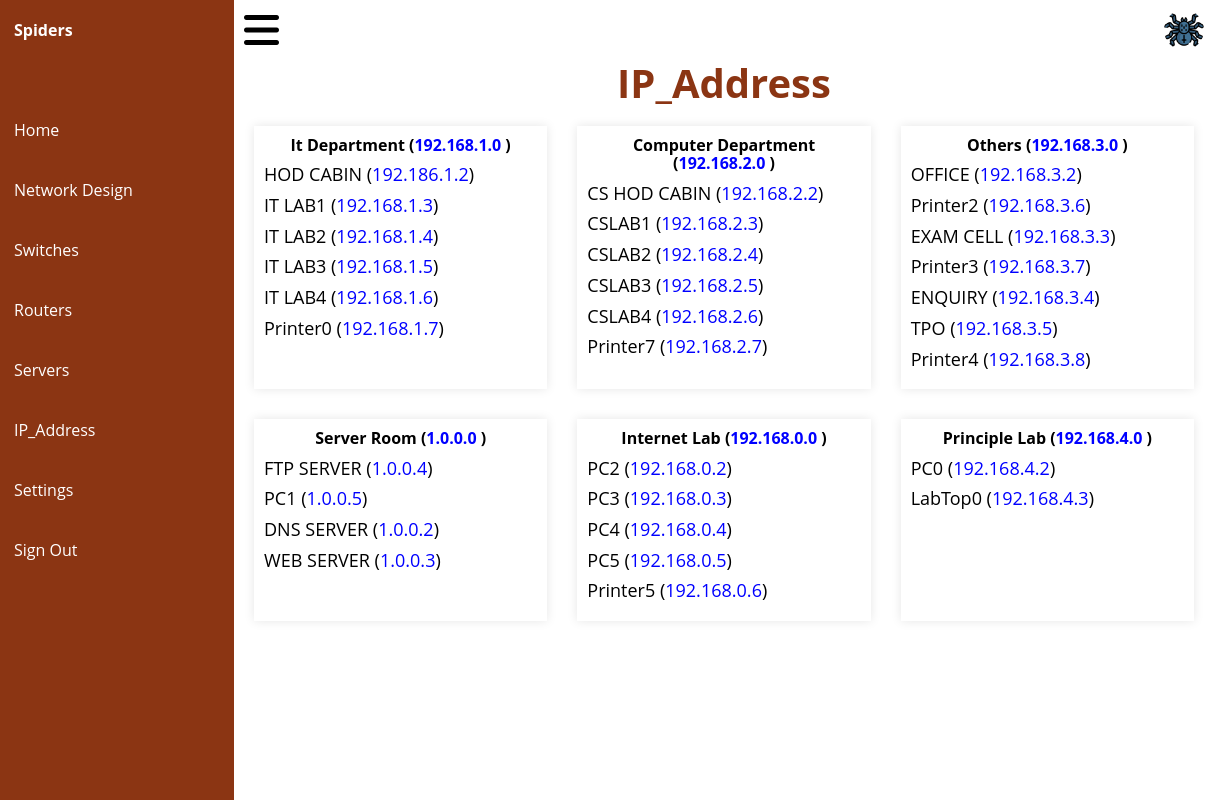
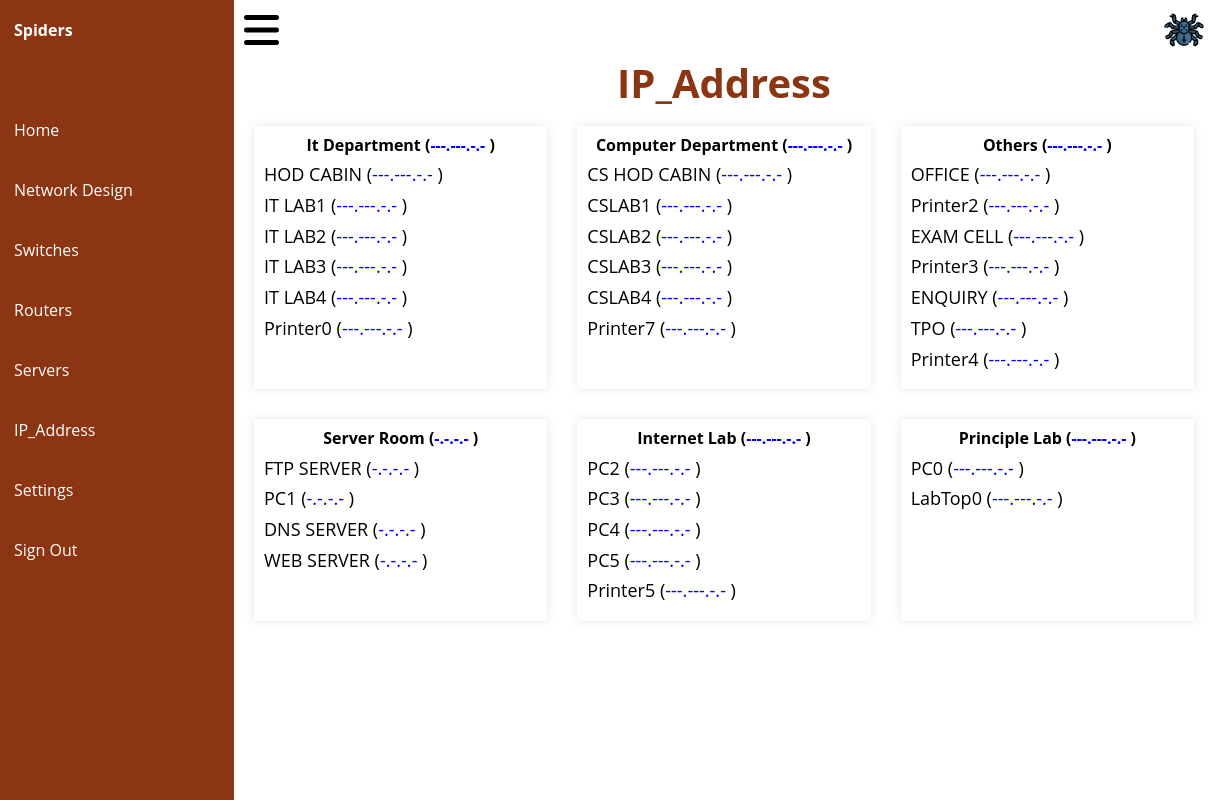
Before and after one commit to ahmedBarakat310/NetWorkProject, a plain HTML site: page Config.html in a window 1280 px wide. Shown: the full height of the page, 66-1280 px from the left. Drawn offline with Linux system fonts and the light colour scheme.

Commit message:
Add files via upload

```diff
--- a/Config.html
+++ b/Config.html
@@ -117,26 +117,26 @@
               </div>
               <div class="ipContainer" id="ipContainer">
                 <div class="ipBox">
-                  <h2>It Department (<span>192.168.1.0</span> )</h2>
+                  <h2>It Department (<span>---.---.-.-</span> )</h2>
                   <ul  id="ipDevices">
 
 
-                   <li>HOD CABIN (<span>192.186.1.2</span>) </li>
+                   <li>HOD CABIN (<span>---.---.-.-</span> ) </li>
 
 
-                   <li>IT LAB1 (<span>192.168.1.3</span>) </li>
+                   <li>IT LAB1 (<span>---.---.-.-</span> ) </li>
 
 
-                   <li>IT LAB2 (<span>192.168.1.4</span>) </li>
+                   <li>IT LAB2 (<span>---.---.-.-</span> ) </li>
 
 
-                   <li>IT LAB3 (<span>192.168.1.5</span>) </li>
+                   <li>IT LAB3 (<span>---.---.-.-</span> ) </li>
 
 
-                   <li>IT LAB4 (<span>192.168.1.6</span>) </li>
+                   <li>IT LAB4 (<span>---.---.-.-</span> ) </li>
 
 
-                   <li>Printer0 (<span>192.168.1.7</span>) </li>
+                   <li>Printer0 (<span>---.---.-.-</span> ) </li>
 
 
 
@@ -145,26 +145,26 @@
                </div>
 
                   <div class="ipBox">
-                  <h2>Computer Department (<span>192.168.2.0</span> )</h2>
+                  <h2>Computer Department (<span>---.---.-.-</span> )</h2>
                   <ul  id="ipDevices">
 
 
-                   <li>CS HOD CABIN (<span>192.168.2.2</span>) </li>
+                   <li>CS HOD CABIN (<span>---.---.-.-</span> )</li>
 
 
-                   <li>CSLAB1 (<span>192.168.2.3</span>) </li>
+                   <li>CSLAB1 (<span>---.---.-.-</span> )</li>
 
 
-                   <li>CSLAB2 (<span>192.168.2.4</span>) </li>
+                   <li>CSLAB2 (<span>---.---.-.-</span> )</li>
 
 
-                   <li>CSLAB3 (<span>192.168.2.5</span>) </li>
+                   <li>CSLAB3 (<span>---.---.-.-</span> )</li>
 
 
-                   <li>CSLAB4 (<span>192.168.2.6</span>) </li>
+                   <li>CSLAB4 (<span>---.---.-.-</span> )</li>
 
 
-                   <li>Printer7 (<span>192.168.2.7</span>) </li>
+                   <li>Printer7 (<span>---.---.-.-</span> )</li>
 
 
 
@@ -173,29 +173,29 @@
                </div>
 
                   <div class="ipBox">
-                  <h2>Others (<span>192.168.3.0</span> )</h2>
+                  <h2>Others (<span>---.---.-.-</span> )</h2>
                   <ul  id="ipDevices">
 
 
-                   <li>OFFICE (<span>192.168.3.2</span>) </li>
+                   <li>OFFICE (<span>---.---.-.-</span> )</li>
 
 
-                   <li>Printer2 (<span>192.168.3.6</span>) </li>
+                   <li>Printer2 (<span>---.---.-.-</span> )</li>
 
 
-                   <li>EXAM CELL (<span>192.168.3.3</span>) </li>
+                   <li>EXAM CELL (<span>---.---.-.-</span> )</li>
 
 
-                   <li>Printer3 (<span>192.168.3.7</span>) </li>
+                   <li>Printer3 (<span>---.---.-.-</span> )</li>
 
 
-                   <li>ENQUIRY (<span>192.168.3.4</span>) </li>
+                   <li>ENQUIRY (<span>---.---.-.-</span> )</li>
 
 
-                   <li>TPO (<span>192.168.3.5</span>) </li>
+                   <li>TPO (<span>---.---.-.-</span> )</li>
 
 
-                   <li>Printer4 (<span>192.168.3.8</span>) </li>
+                   <li>Printer4 (<span>---.---.-.-</span> )</li>
 
 
 
@@ -204,20 +204,20 @@
                </div>
 
                   <div class="ipBox">
-                  <h2>Server Room (<span>1.0.0.0</span> )</h2>
+                  <h2>Server Room (<span>-.-.-.-</span> )</h2>
                   <ul  id="ipDevices">
 
 
-                   <li>FTP SERVER (<span>1.0.0.4</span>) </li>
+                   <li>FTP SERVER (<span>-.-.-.-</span> ) </li>
 
 
-                   <li>PC1 (<span>1.0.0.5</span>) </li>
+                   <li>PC1 (<span>-.-.-.-</span> ) </li>
 
 
-                   <li>DNS SERVER (<span>1.0.0.2</span>) </li>
+                   <li>DNS SERVER (<span>-.-.-.-</span> ) </li>
 
 
-                   <li>WEB SERVER (<span>1.0.0.3</span>) </li>
+                   <li>WEB SERVER (<span>-.-.-.-</span> ) </li>
 
 
 
@@ -226,23 +226,23 @@
                </div>
 
                   <div class="ipBox">
-                  <h2>Internet Lab (<span>192.168.0.0</span> )</h2>
+                  <h2>Internet Lab (<span>---.---.-.-</span> )</h2>
                   <ul  id="ipDevices">
 
 
-                   <li>PC2 (<span>192.168.0.2</span>) </li>
+                   <li>PC2 (<span>---.---.-.-</span> )</li>
 
 
-                   <li>PC3  (<span>192.168.0.3</span>) </li>
+                   <li>PC3  (<span>---.---.-.-</span> )</li>
 
 
-                   <li>PC4 (<span>192.168.0.4</span>) </li>
+                   <li>PC4 (<span>---.---.-.-</span> )</li>
 
 
-                   <li>PC5 (<span>192.168.0.5</span>) </li>
+                   <li>PC5 (<span>---.---.-.-</span> )</li>
 
 
-                   <li>Printer5 (<span>192.168.0.6</span>) </li>
+                   <li>Printer5 (<span>---.---.-.-</span> )</li>
 
 
 
@@ -251,14 +251,14 @@
                </div>
 
                   <div class="ipBox">
-                  <h2>Principle Lab (<span>192.168.4.0</span> )</h2>
+                  <h2>Principle Lab (<span>---.---.-.-</span> )</h2>
                   <ul  id="ipDevices">
 
 
-                   <li>PC0 (<span>192.168.4.2</span>) </li>
+                   <li>PC0 (<span>---.---.-.-</span> )</li>
 
 
-                   <li>LabTop0  (<span>192.168.4.3</span>) </li>
+                   <li>LabTop0  (<span>---.---.-.-</span> )</li>
 
 
 
--- a/css/style.css
+++ b/css/style.css
@@ -362,6 +362,10 @@ color: var(--white);
   font-size: 18px;
   margin: 5px 0;
 }
+.switchDetails ul li{
+  font-size: 15px;
+  margin: 3px 0;
+}
 .switchDetails ul li span,
 .routerDetails ul li span,
 .serverDetails ul li span
@@ -393,6 +397,7 @@ color: var(--white);
   position: relative;
   height: 70%;
 }
+
 .SwitchesView .switch-img img,
 .RouterView .router-img img,
 .ServerView .server-img img{
@@ -412,7 +417,7 @@ top: 0;
   margin: 10px 5px;
   font-size: 25px;
 }
-.SwitchesView .switch a,
+/* .SwitchesView .switch a,
 .RouterView .router a,
 .ServerView .server a{
   display: block;
@@ -430,6 +435,25 @@ top: 0;
 .SwitchesView .switch a:hover,
 .RouterView .router a:hover,
 .ServerView .server a:hover{
+  background-color: var(--blue);
+  color: var(--white);
+} */
+.switchBtn button{
+
+    display: block;
+    /* text-align: center; */
+
+
+    border-radius: 10px;
+    background-color: var(--white);
+    color: var(--blue);
+    padding: 7px 10px;
+    border: 1px solid var(--blue);
+    transition: 0.5s;
+    cursor: pointer;
+
+}
+.switchBtn button:hover{
   background-color: var(--blue);
   color: var(--white);
 }
--- a/js/main.js
+++ b/js/main.js
@@ -1,5 +1,10 @@
 let x = 0;
-
+let editConfiBtn=document.querySelectorAll('.editConfiBtn');
+editConfiBtn.forEach((btn)=>{
+  btn.addEventListener('click',()=>{
+    alert('No Connection')
+  })
+})
 
 
 let tableSettings = document.getElementById("tableSettings");
```
Also changed, not shown: Swithces.html (+18 -0 lines).
